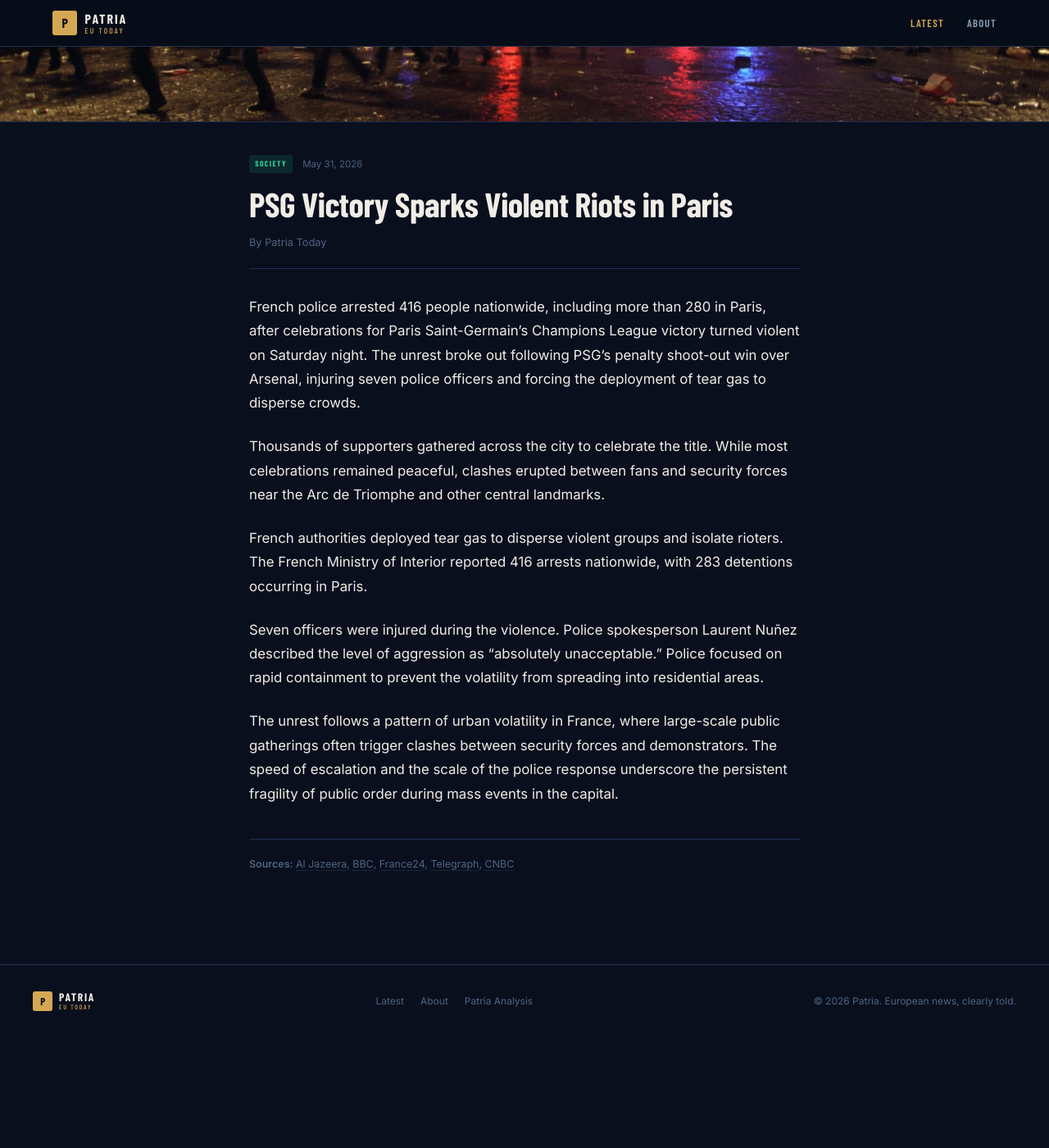
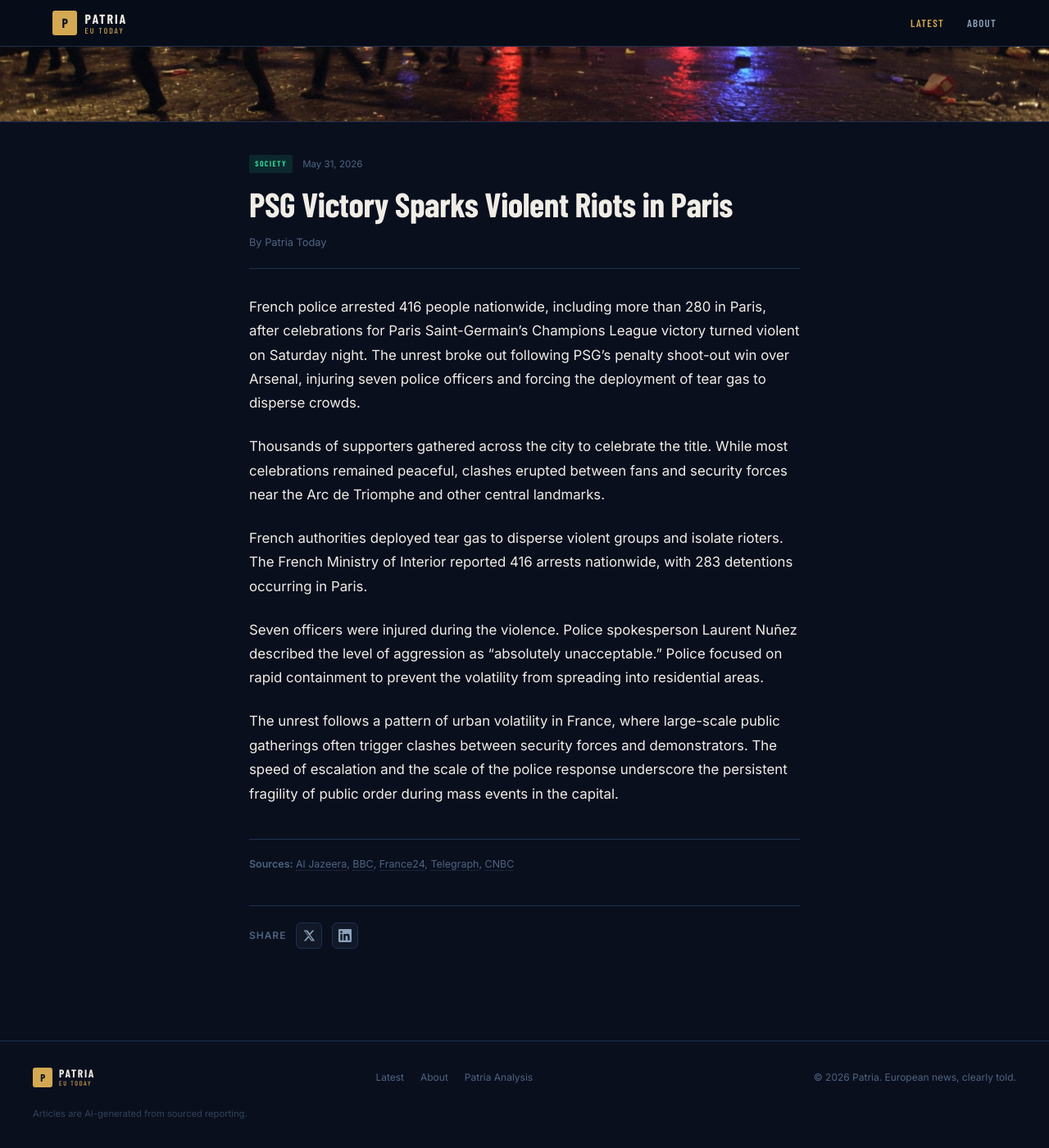
Before and after one commit to Nostra-patria/Patria4, a Jekyll site: the page built from docs/_posts/2026-05-31-parisian-chaos-psg-victory-and-the-architecture-of.md, in a window 1280 px wide and 1400 px high, scrolled down 388 px. Shown: the whole window at 82% size. Built offline with Jekyll 4.4.1, drawn with Linux system fonts in a browser that asks for light colours; some web fonts are replaced; before the commit the page ends 1653 px from its top, so only the background shows below that.

Commit message:
Add RSS feed, AI disclaimer in footer, social share buttons on articles

```diff
--- a/docs/Gemfile
+++ b/docs/Gemfile
@@ -1,2 +1,3 @@
 source "https://rubygems.org"
 gem "github-pages", group: :jekyll_plugins
+gem "jekyll-feed", group: :jekyll_plugins
--- a/docs/_config.yml
+++ b/docs/_config.yml
@@ -19,6 +19,7 @@
   - jekyll-paginate
   - jekyll-seo-tag
   - jekyll-sitemap
+  - jekyll-feed
 
 exclude:
   - Gemfile
--- a/docs/_includes/footer.html
+++ b/docs/_includes/footer.html
@@ -13,5 +13,6 @@
       <a href="https://nostra-patria.github.io/patria/" target="_blank" rel="noopener">Patria Analysis</a>
     </div>
     <span class="footer-copy">© {{ site.time | date: "%Y" }} Patria. European news, clearly told.</span>
+    <span class="footer-disclaimer">Articles are AI-generated from sourced reporting.</span>
   </div>
 </footer>
--- a/docs/_layouts/article.html
+++ b/docs/_layouts/article.html
@@ -35,4 +35,14 @@
     {% endfor %}
   </div>
   {% endif %}
+
+  <div class="share-bar">
+    <span class="share-label">Share</span>
+    <a class="share-btn share-x" href="https://twitter.com/intent/tweet?url={{ page.url | absolute_url | uri_escape }}&text={{ page.title | uri_escape }}" target="_blank" rel="noopener" aria-label="Share on X">
+      <svg width="16" height="16" viewBox="0 0 24 24" fill="currentColor"><path d="M18.244 2.25h3.308l-7.227 8.26 8.502 11.24H16.17l-4.714-6.231-5.401 6.231H2.746l7.73-8.835L2.25 2.25h6.944l4.254 5.622zm-1.161 17.52h1.833L7.084 4.126H5.117z"/></svg>
+    </a>
+    <a class="share-btn share-linkedin" href="https://www.linkedin.com/shareArticle?mini=true&url={{ page.url | absolute_url | uri_escape }}&title={{ page.title | uri_escape }}" target="_blank" rel="noopener" aria-label="Share on LinkedIn">
+      <svg width="16" height="16" viewBox="0 0 24 24" fill="currentColor"><path d="M20.447 20.452h-3.554v-5.569c0-1.328-.027-3.037-1.852-3.037-1.853 0-2.136 1.445-2.136 2.939v5.667H9.351V9h3.414v1.561h.046c.477-.9 1.637-1.85 3.37-1.85 3.601 0 4.267 2.37 4.267 5.455v6.286zM5.337 7.433a2.062 2.062 0 01-2.063-2.065 2.064 2.064 0 112.063 2.065zm1.782 13.019H3.555V9h3.564v11.452zM22.225 0H1.771C.792 0 0 .774 0 1.729v20.542C0 23.227.792 24 1.771 24h20.451C23.2 24 24 23.227 24 22.271V1.729C24 .774 23.2 0 22.222 0h.003z"/></svg>
+    </a>
+  </div>
 </div>
--- a/docs/assets/css/main.css
+++ b/docs/assets/css/main.css
@@ -479,6 +479,49 @@
   transition: color var(--transition);
 }
 .footer-links a:hover { color: var(--gold); }
+.footer-disclaimer {
+  font-size: 0.7rem;
+  color: var(--text-dim);
+  opacity: 0.6;
+  width: 100%;
+  margin-top: 0.5rem;
+}
+
+/* ============================================================
+   SHARE BAR
+   ============================================================ */
+.share-bar {
+  display: flex;
+  align-items: center;
+  gap: 0.75rem;
+  margin-top: 2.5rem;
+  padding-top: 1.25rem;
+  border-top: 1px solid var(--border);
+}
+.share-label {
+  font-size: 0.75rem;
+  font-weight: 600;
+  text-transform: uppercase;
+  letter-spacing: 0.08em;
+  color: var(--text-dim);
+}
+.share-btn {
+  display: flex;
+  align-items: center;
+  justify-content: center;
+  width: 32px;
+  height: 32px;
+  border-radius: 6px;
+  background: var(--bg-card);
+  border: 1px solid var(--border);
+  color: var(--text-muted);
+  transition: background var(--transition), color var(--transition), border-color var(--transition);
+}
+.share-btn:hover {
+  background: var(--gold);
+  color: #000;
+  border-color: var(--gold);
+}
 
 /* ============================================================
    ARTICLES LISTING PAGE
```
